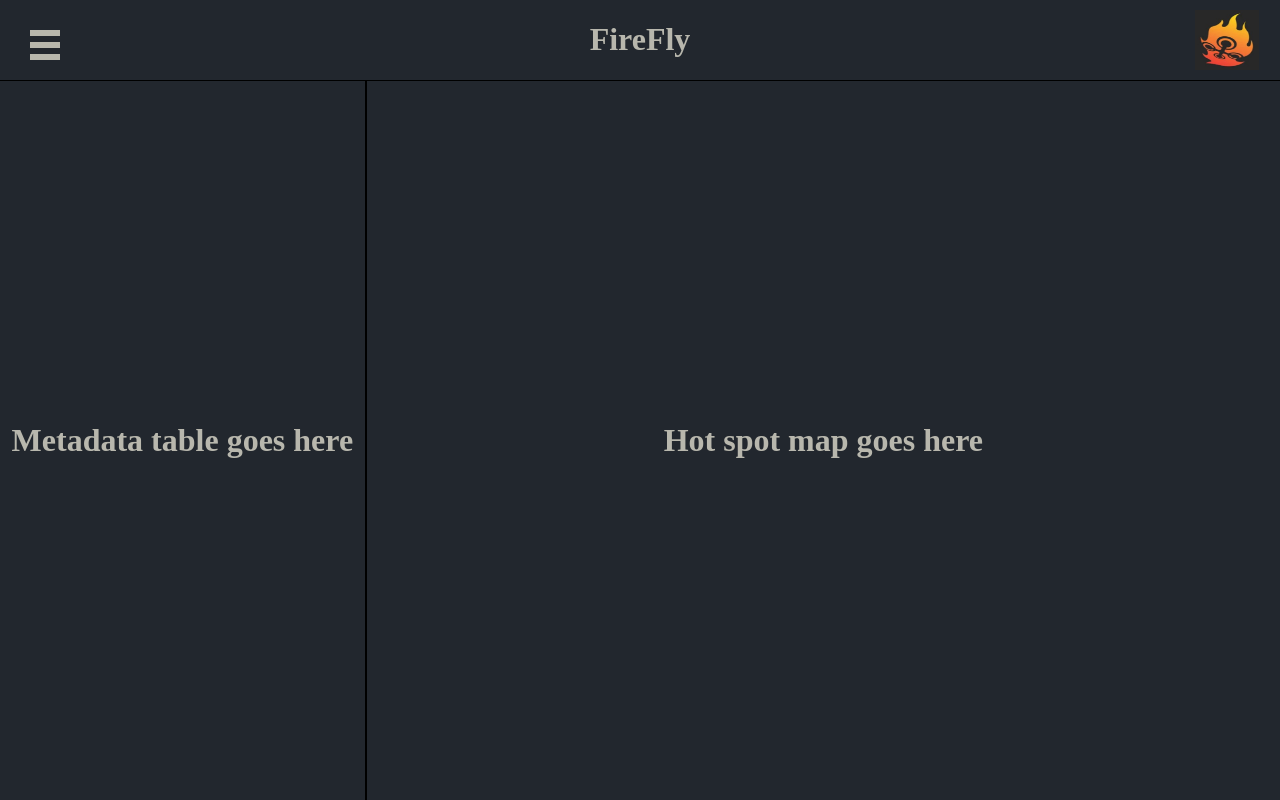
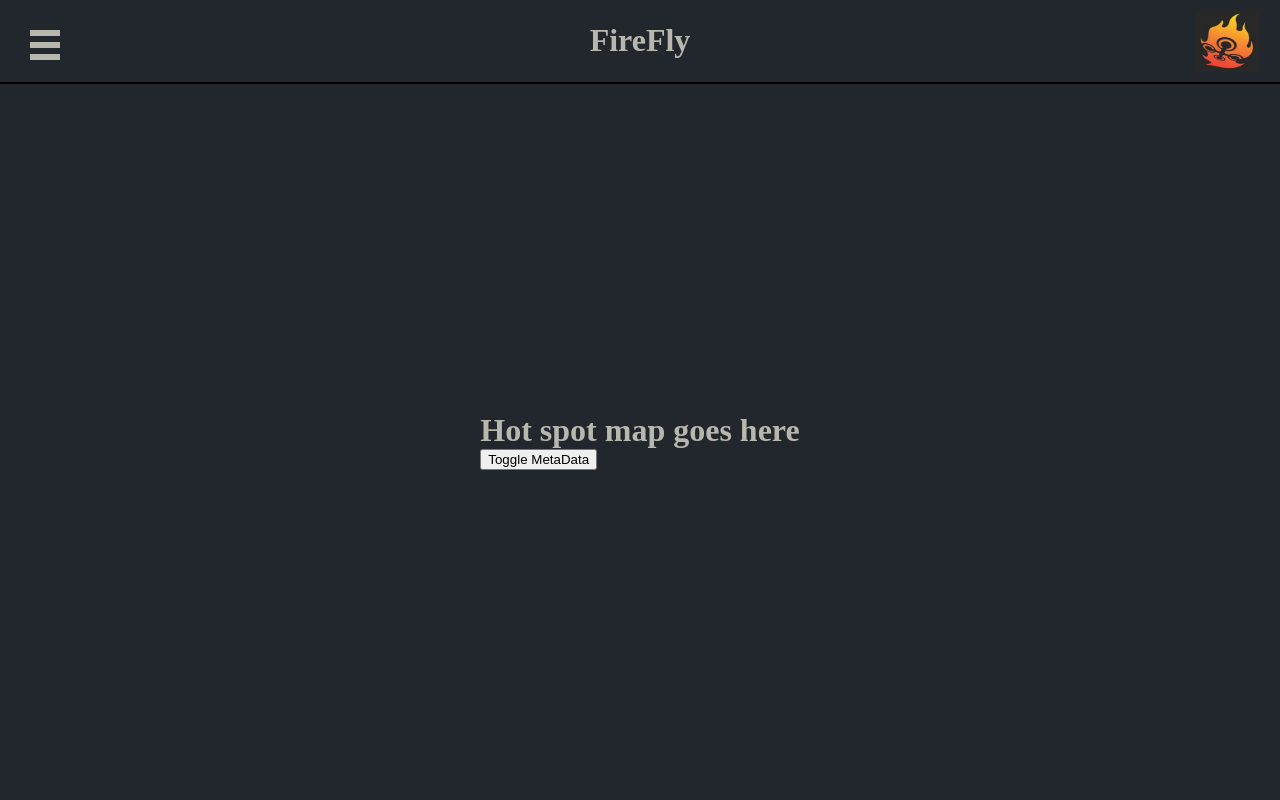
Before and after one commit to FireFly-808/frontend, a React (Create React App) app in the folder app/: page / in a window 1280 px wide. Built offline with nearby package versions, Linux system fonts and the light colour scheme.

Commit message:
Metadata table working

```diff
--- a/app/package.json
+++ b/app/package.json
@@ -6,6 +6,7 @@
     "@emotion/react": "^11.10.6",
     "@emotion/styled": "^11.10.6",
     "@fontsource/roboto": "^4.5.8",
+    "@mui/icons-material": "^5.11.9",
     "@mui/material": "^5.11.10",
     "@testing-library/jest-dom": "^5.16.5",
     "@testing-library/react": "^13.4.0",
--- a/app/src/FireFly/About/index.tsx
+++ b/app/src/FireFly/About/index.tsx
@@ -4,6 +4,8 @@ import {Props, gridstyle} from '../Common/styles';
 export const About:FC<Props> = ({style}) => {
     return <h1 style={{
         ...gridstyle,
-        ...style
+        ...style,
+        justifyContent: 'center',
+        alignContent: 'center'
     }}>About FireFly</h1>
 }
--- a/app/src/FireFly/Common/styles.tsx
+++ b/app/src/FireFly/Common/styles.tsx
@@ -9,8 +9,6 @@ export const gridstyle:React.CSSProperties = {
     margin: 0,
     padding: 0,
     width: '100%',
-    // justifyContent: 'center',
-    // alignItems: 'center',
 }
 
 export const elementStyle:React.CSSProperties = {
--- /dev/null
+++ b/app/src/FireFly/Common/types.tsx
@@ -0,0 +1,18 @@
+// have to change, consult with group lol
+export enum Severity {
+    SevereFire = "Severe Fire Detected",
+    NoFire = "No Fire Detected",
+    Fire = "Mild Fire Detected"
+}
+
+export enum Status {
+    Dismissed = "Dismissed",
+    Viewed = "Viewed",
+    Visited = "Visisted",
+    NotViewed = "Not Viewed",
+}
+
+export interface Waypoints {
+    lat: number,
+    long: number
+}
--- a/app/src/FireFly/Header/index.tsx
+++ b/app/src/FireFly/Header/index.tsx
@@ -12,6 +12,7 @@ const headerStyle:React.CSSProperties = {
     ...gridstyle,
     position: 'relative',
     height: '100%',
+    borderBottom: '2.5px solid black',
     gridTemplate: `
     " ${area.menu} ${area.title} ${area.logo}" auto
     / 0.10fr       1fr           0.10fr`
--- a/app/src/FireFly/Header/menu.css
+++ b/app/src/FireFly/Header/menu.css
@@ -1,6 +1,6 @@
 /* Position and sizing of burger button */
 .bm-burger-button {
-    position: fixed;
+    position: absolute;
     width: 30px;
     height: 30px;
     left: 30px;
--- /dev/null
+++ b/app/src/FireFly/Home/DataProvider.tsx
@@ -0,0 +1,14 @@
+import {createContext} from "react";
+
+
+interface DataContext {
+    noMetaData: boolean | null;
+    setNoMetaData: (val:boolean) => void;
+}
+
+const DefaultDataContext: DataContext = {
+    noMetaData: null,
+    setNoMetaData: () => null
+}
+
+export const DataProvider = createContext<DataContext>(DefaultDataContext)
--- a/app/src/FireFly/Home/HotspotMap/index.tsx
+++ b/app/src/FireFly/Home/HotspotMap/index.tsx
@@ -1,17 +1,29 @@
-import {FC} from 'react';
+import {FC, useContext} from 'react';
 import {elementStyle, Props} from '../../Common/styles';
+import {DataProvider} from '../DataProvider';
 
 export const HotSpotMap:FC<Props> = ({style}) => {
+
+    const {noMetaData, setNoMetaData} = useContext(DataProvider)
+
     return (
-        <h1 style={{
+        <div
+            style={{
                 ...style,
                 ...elementStyle,
+                padding: '15px',
+            }}
+        >
+            <div>
+                <h1 style={{
                     margin: 0,
-            border: '1.5px solid black',
-            borderBottom: '0',
-            borderRight: '0',
                 }}>
                     Hot spot map goes here
                 </h1>
+                <button onClick={() => setNoMetaData(!noMetaData)}>
+                    Toggle MetaData
+                </button>
+            </div>
+        </div>
     )
 }
--- a/app/src/FireFly/Home/MetaDataTable/index.tsx
+++ b/app/src/FireFly/Home/MetaDataTable/index.tsx
@@ -1,17 +1,150 @@
-import {FC} from 'react';
-import {elementStyle, Props} from '../../Common/styles';
+import {FC, useContext} from 'react';
+import {gridstyle, elementStyle, Props} from '../../Common/styles';
+import {Severity, Status} from '../../Common/types';
+import CloseIcon from '@mui/icons-material/Close';
+import {DataProvider} from '../DataProvider';
+
+const area = {
+    refresh: 'refresh',
+    location: 'location',
+    closeButton: 'closeButton',
+    date: 'date',
+    severity: 'severity',
+    status: 'status',
+    setStatusModal: 'setStatusModal',
+    photos: 'photos',
+}
+
+const MDTable:React.CSSProperties = {
+    ...gridstyle,
+    borderRight: '7px solid black',
+    borderRadius: '25px',
+    padding: '5px',
+    gridTemplate: `
+    " .                ${area.closeButton}    " 0.10fr
+    " ${area.location} ${area.location}       " 0.10fr
+    " ${area.date}     ${area.date}           " 0.10fr
+    " ${area.severity} ${area.severity}       " 0.10fr
+    " ${area.status}   ${area.setStatusModal} " 0.10fr
+    " ${area.photos} ${area.photos}       " auto
+    / 1fr              0.5fr`
+}
 
 export const MetaDataTable:FC<Props> = ({style}) => {
+    const {setNoMetaData} = useContext(DataProvider);
+    const lat = "57.78";
+    const long = "43.23";
+    const date = new Date().toISOString().slice(0, 10);
+    const status:Status = Status.NotViewed;
+    const severity:Severity = Severity.NoFire;
+
+    const onHover = (e: any) => {
+        e.target.style.color = 'white'
+    }
+
+    const onHoverLeave = (e: any) => {
+        e.target.style.color = '#b8b7ad'
+    }
+
     return (
-        <h1 style={{
-            ...style,
-            ...elementStyle,
-            margin: 0,
-            border: '1.5px solid black',
-            borderBottom: '0',
-            borderLeft: '0',
-        }}>
-            Metadata table goes here
-        </h1>
+        <div
+            style={{
+                ...style,
+                ...MDTable
+            }}
+        >
+            <div
+                style={{
+                    gridArea: area.closeButton,
+                    display: 'flex',
+                    justifyContent: 'end',
+                    alignContent: 'center',
+                    padding: '5px',
+
+                }}
+            >
+                <button style={{
+                    background: 'transparent',
+                    border: 0,
+                    padding: 0,
+                    color: '#b8b7ad',
+                    cursor: 'pointer'
+                }} onClick={() => setNoMetaData(true)} onMouseEnter={onHover} onMouseLeave={onHoverLeave}>
+                    <CloseIcon/>
+                </button>
+            </div>
+            <h2 style={{gridArea: area.location}}>
+                {"Latitude, Longitude: " + lat + ", " + long}
+            </h2>
+
+            <h2 style={{gridArea: area.date}}>
+                {"Date of Picture: " + date}
+            </h2>
+
+            <h2 style={{gridArea: area.severity}}>
+                {"Severity of Fire: " + severity}
+            </h2>
+
+            <h2 style={{gridArea: area.status}}>
+                {"Status: " + status}
+            </h2>
+            <div
+                style={{
+                    gridArea: area.setStatusModal,
+                    display: 'flex',
+                    justifyContent: 'end',
+                    alignItems: 'center',
+                    padding: '5px'
+                }}
+            >
+                <button
+                    style={{
+                        width: '100%',
+                        height: '65%',
+                        background: '#22272e',
+                        borderRadius: '10px',
+                        padding: 0,
+                        color: '#b8b7ad',
+                        cursor: 'pointer'
+                    }}
+                >
+                    {"Set Status"}
+                </button>
+            </div>
+            <div
+                style={{
+                    gridArea:area.photos,
+                }}
+            >
+                <h2>RGB Photo:</h2>
+                <div
+                    style={{
+                    ...elementStyle
+                    }}
+                >
+                    <img
+                        style={{
+                            width: '95%',
+                            height: '95%',
+                        }}
+                        src={'picture1.png'} alt=''
+                    />
+                </div>
+                <h2>IR Photo:</h2>
+                <div
+                    style={{
+                    ...elementStyle
+                    }}
+                >
+                    <img
+                        style={{
+                            width: '95%',
+                            height: '95%',
+                        }}
+                        src={'picture1.png'} alt=''
+                    />
+                </div>
+            </div>
+        </div>
     )
 }
--- a/app/src/FireFly/Home/index.tsx
+++ b/app/src/FireFly/Home/index.tsx
@@ -1,14 +1,22 @@
 import {MetaDataTable} from './MetaDataTable';
 import {HotSpotMap} from './HotspotMap';
-import {FC} from 'react';
+import {FC, useState} from 'react';
 import {gridstyle, Props} from '../Common/styles';
+import {DataProvider} from './DataProvider';
 
 const area = {
     map: 'map',
     metadata: 'metadata',
 };
 
-const homeStyle:React.CSSProperties = {
+const defaultStyle:React.CSSProperties = {
+    ...gridstyle,
+    gridTemplate: `
+    " ${area.map} ${area.map} " auto
+    / 0.4fr       1fr `
+};
+
+const metaDataStyle:React.CSSProperties = {
     ...gridstyle,
     gridTemplate: `
     " ${area.metadata} ${area.map} " auto
@@ -16,13 +24,32 @@ const homeStyle:React.CSSProperties = {
 };
 
 export const Home:FC<Props> = ({style}) => {
-    return(
-    <div style={{
-        ...style,
-        ...homeStyle,
-    }}>
-        <MetaDataTable style={{gridArea: area.metadata}} />
-        <HotSpotMap style={{gridArea: area.map}} />
-    </div>
-    );
+
+    const [noMetaData, setNoMetaData] = useState<boolean>(true)
+
+    return (
+        <DataProvider.Provider value={{
+            setNoMetaData: setNoMetaData,
+            noMetaData: noMetaData
+        }}
+        >
+            {!noMetaData &&
+                <div style={{
+                    ...style,
+                    ...metaDataStyle,
+                }}>
+                    <MetaDataTable style={{gridArea: area.metadata}}/>
+                    <HotSpotMap style={{gridArea: area.map}} />
+                </div>
+            }
+            {noMetaData &&
+                <div style={{
+                    ...style,
+                    ...defaultStyle,
+                }}>
+                    <HotSpotMap style={{gridArea: area.map}} />
+                </div>
+            }
+        </DataProvider.Provider>
+        )
 }
--- a/app/src/FireFly/index.tsx
+++ b/app/src/FireFly/index.tsx
@@ -15,13 +15,14 @@ const style:React.CSSProperties = {
     width: '100vw',
     height: '100vh',
     position: 'relative',
+    overflowX: 'hidden',
     margin: 0,
     padding: 0,
     border: 0,
     background: '#22272e',
     color: '#b8b7ad',
     gridTemplate: `
-    " ${area.header} " 0.10fr
+    " ${area.header} " 0.05fr
     " ${area.element} " 1fr
     / 1fr`
 };
```
Also changed, not shown: app/public/picture1.png (added), 1 other file (tests, documents, lock files or other folders). Lines whose indentation alone changed are shown as unchanged.
